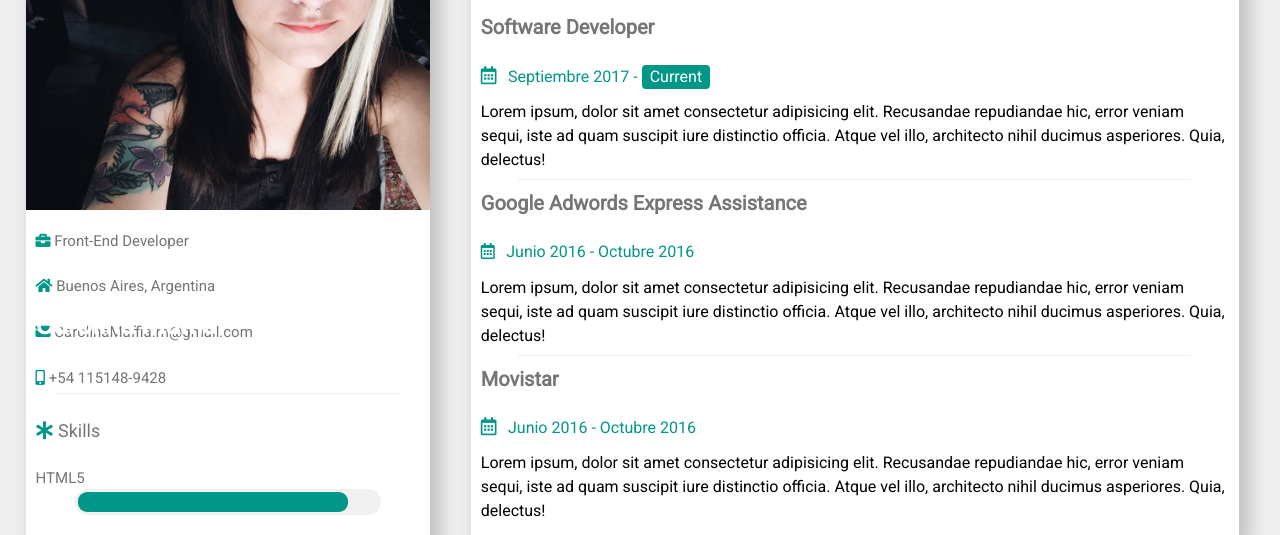
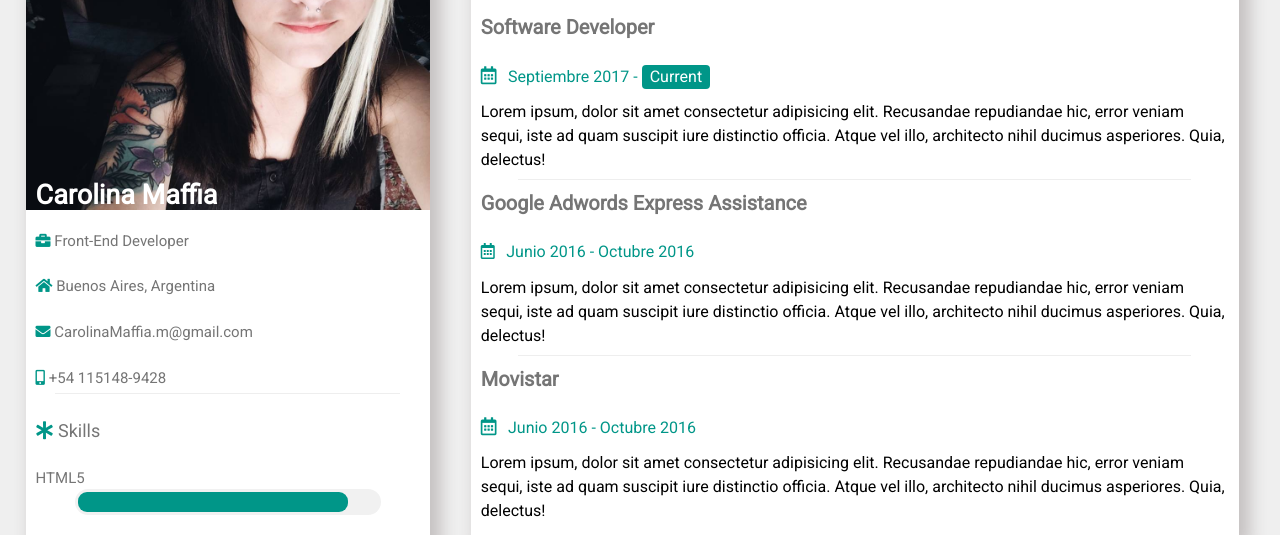
Before and after one commit to CarolinaMaffia/Maquetado-cv, a plain HTML site: page index.html in a window 1280 px wide. Shown: the part 105-640 px from the top of the page. Drawn offline with Linux system fonts and the light colour scheme.

Commit message:
styles changes

```diff
--- a/style.css
+++ b/style.css
@@ -249,14 +249,3 @@ a:active{
 }
 
 /* resp */
-
-@media only screen and (min-width: 1200px) {
-    .title-name{
-        position: absolute;
-        top: 410px;
-    }
-
-    .left-column{
-        margin-bottom: 1%;
-    }
-}
```
